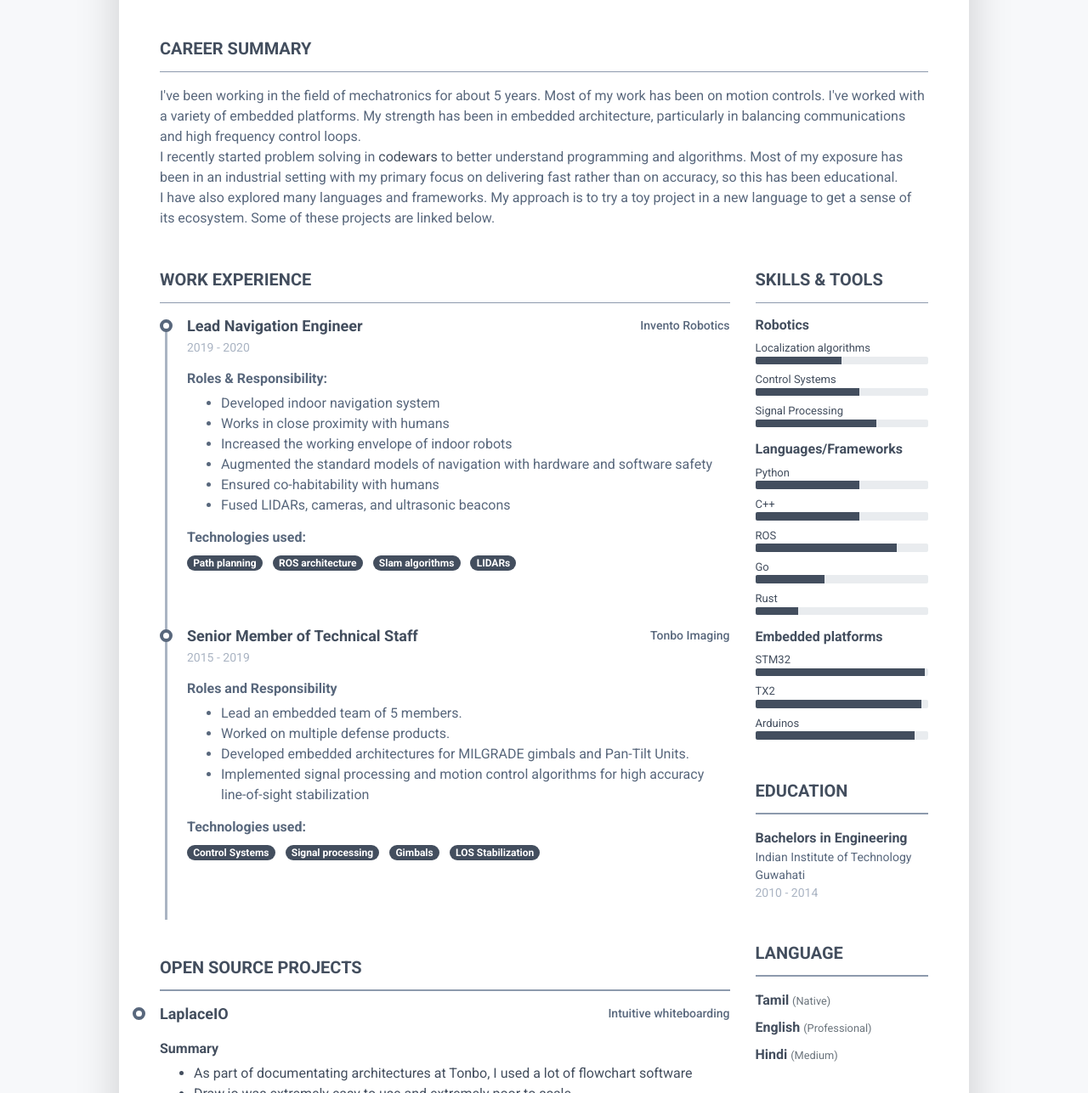
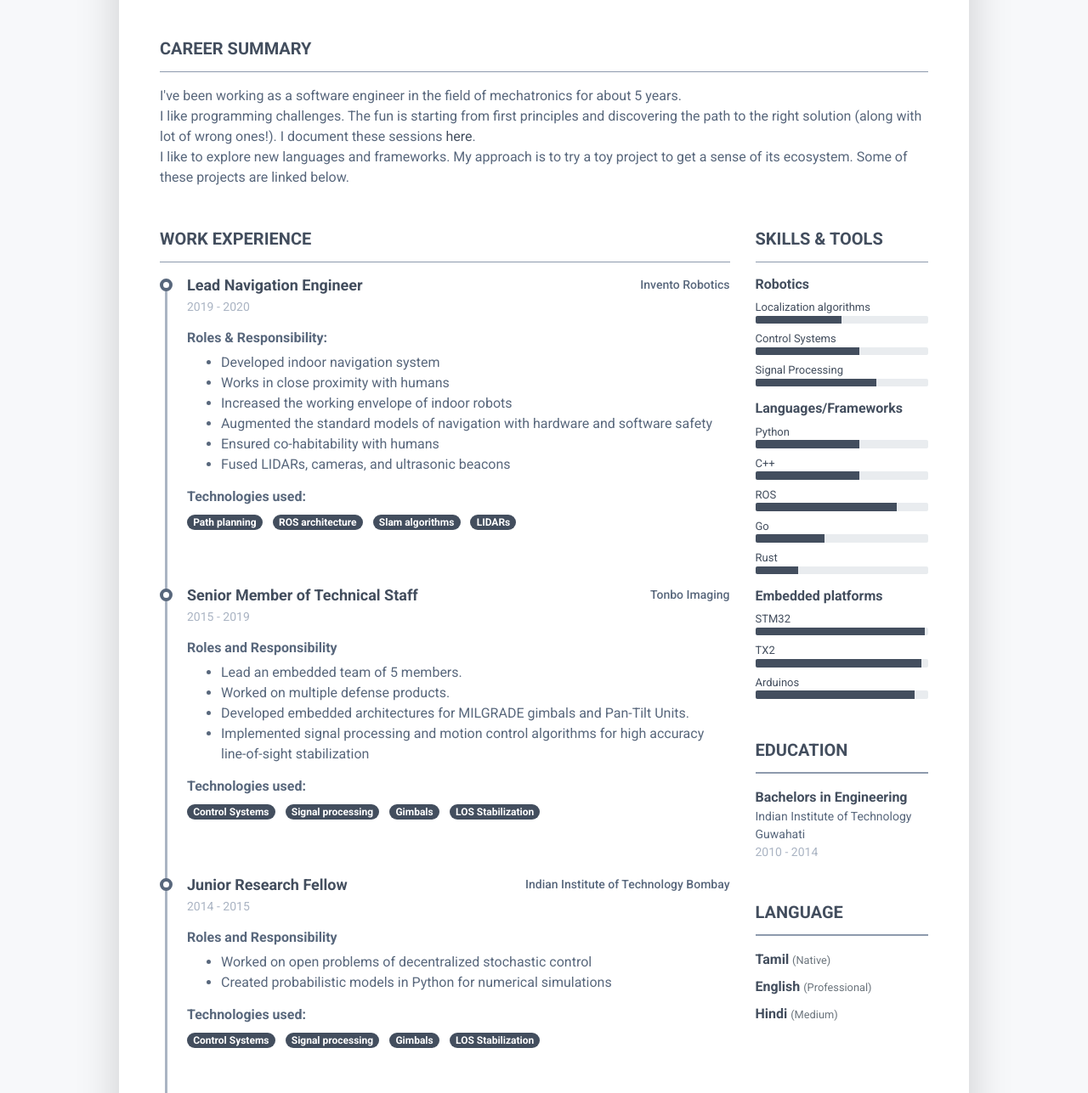
Before and after one commit to sprjg/sprjg.github.io, a plain HTML site: page index.html in a window 1280 px wide. Shown: the part 253-1540 px from the top of the page at 85% size. Drawn offline with Linux system fonts and the light colour scheme.

Commit message:
resume changes

```diff
--- a/index.html
+++ b/index.html
@@ -19,7 +19,7 @@
     <script defer src="https://use.fontawesome.com/releases/v5.1.1/js/all.js" integrity="sha384-BtvRZcyfv4r0x/phJt9Y9HhnN5ur1Z+kZbKVgzVBAlQZX4jvAuImlIz+bG7TS00a" crossorigin="anonymous"></script>
 
 
-    <link id="theme-style" rel="stylesheet" href="assets/css/pillar-1.css">
+    <link id="theme-style" rel="stylesheet" href="assets/css/pillar-1.css" media="all">
 
 
   </head>
@@ -30,13 +30,12 @@
       <div class="resume-wrapper-inner mx-auto text-left bg-white shadow-lg">
         <header class="resume-header pt-4 pt-md-0">
           <div class="media flex-column flex-md-row">
-            <img class="mr-3 img-fluid picture mx-auto" src="assets/images/prasanna.jpeg" alt="">
             <div class="media-body p-4 d-flex flex-column flex-md-row mx-auto mx-lg-0">
               <div class="primary-info">
                 <h1 class="name mt-0 mb-1 text-white text-uppercase text-uppercase">Sree Prasanna Rajagopal</h1>
-                <div class="title mb-3">Member of Technical Staff</div>
+                <div class="title mb-3">Software Engineer</div>
                 <ul class="list-unstyled">
-                  <li class="mb-2"><a href="#"><i class="far fa-envelope fa-fw mr-2" data-fa-transform="grow-3"></i>srprajagopal@gmail.com</a></li>
+                  <li class="mb-2"><i class="far fa-envelope fa-fw mr-2" data-fa-transform="grow-3"></i>srprajagopal@gmail.com</li>
 
                 </ul>
               </div>
@@ -45,6 +44,7 @@
                   <li class="mb-3"><a href="https://linkedin.com/in/sprajagopal" target="_blank"><span class="fa-container text-center mr-2"><i class="fab fa-linkedin-in fa-fw"></i></span>linkedin.com/in/sprajagopal</a></li>
                   <li class="mb-3"><a href="https://github.com/sprajagopal"><span class="fa-container text-center mr-2"><i class="fab fa-github-alt fa-fw"></i></span>github.com/sprajagopal</a></li>
                    <li class="mb-3"><a href="https://sprjg.github.io/posts"><span class="fa-container text-center mr-2"><i class="fa fa-terminal fa-fw"></i></span>notes</a></li>
+                   <li class="mb-3"><a href="https://scholar.google.co.in/citations?user=EEfouEUAAAAJ&hl=en"><span class="fa-container text-center mr-2"><i class="fa fa-graduation-cap fa-fw"></i></span>google scholar</a></li>
 
                 </ul>
               </div>
@@ -56,9 +56,9 @@
           <section class="resume-section summary-section mb-5">
             <h2 class="resume-section-title text-uppercase font-weight-bold pb-3 mb-3">Career Summary</h2>
             <div class="resume-section-content">
-              <p class="mb-0">I've been working in the field of mechatronics for about 5 years. Most of my work has been on motion controls. I've worked with a variety of embedded platforms. My strength has been in embedded architecture, particularly in balancing communications and high frequency control loops.</p>
-              <p class="mb-0">I recently started problem solving in <a href="https://codewars.com/users/sprajagopal">codewars</a> to better understand programming and algorithms. Most of my exposure has been in an industrial setting with my primary focus on delivering fast rather than on accuracy, so this has been educational.</p>
-              <p class="mb-0">I have also explored many languages and frameworks. My approach is to try a toy project in a new language to get a sense of its ecosystem. Some of these projects are linked below.</p>
+              <p class="mb-0">I've been working as a software engineer in the field of mechatronics for about 5 years. </p>
+              <p class="mb-0">I like programming challenges. The fun is starting from first principles and discovering the path to the right solution (along with lot of wrong ones!). I document these sessions <a href="https://sprjg.github.io/posts/">here</a>. </p>
+              <p class="mb-0">I like to explore new languages and frameworks. My approach is to try a toy project to get a sense of its ecosystem. Some of these projects are linked below.</p>
             </div>
           </section>
           <div class="row">
@@ -115,6 +115,33 @@
                           <li>Worked on multiple defense products.</li>
                           <li>Developed embedded architectures for MILGRADE gimbals and Pan-Tilt Units.</li>
                           <li>Implemented signal processing and motion control algorithms for high accuracy line-of-sight stabilization</li>
+                        </ul>
+                        <h4 class="resume-timeline-item-desc-heading font-weight-bold">Technologies used:</h4>
+                        <ul class="list-inline">
+                          <li class="list-inline-item"><span class="badge badge-primary badge-pill">Control Systems</span></li>
+                          <li class="list-inline-item"><span class="badge badge-primary badge-pill">Signal processing</span></li>
+                          <li class="list-inline-item"><span class="badge badge-primary badge-pill">Gimbals</span></li>
+                          <li class="list-inline-item"><span class="badge badge-primary badge-pill">LOS Stabilization</span></li>
+                        </ul>
+                      </div>
+
+                    </article>
+
+			        <article class="resume-timeline-item position-relative pb-5">
+
+                      <div class="resume-timeline-item-header mb-2">
+                        <div class="d-flex flex-column flex-md-row">
+                          <h3 class="resume-position-title font-weight-bold mb-1">Junior Research Fellow</h3>
+                          <div class="resume-company-name ml-auto">Indian Institute of Technology Bombay</div>
+                        </div>
+                        <div class="resume-position-time">2014 - 2015</div>
+                      </div>
+                      <div class="resume-timeline-item-desc">
+                        <p></p>
+                        <h4 class="resume-timeline-item-desc-heading font-weight-bold">Roles and Responsibility</h4>
+                        <ul>
+                          <li>Worked on open problems of decentralized stochastic control</li>
+                          <li>Created probabilistic models in Python for numerical simulations</li>
                         </ul>
                         <h4 class="resume-timeline-item-desc-heading font-weight-bold">Technologies used:</h4>
                         <ul class="list-inline">
```
